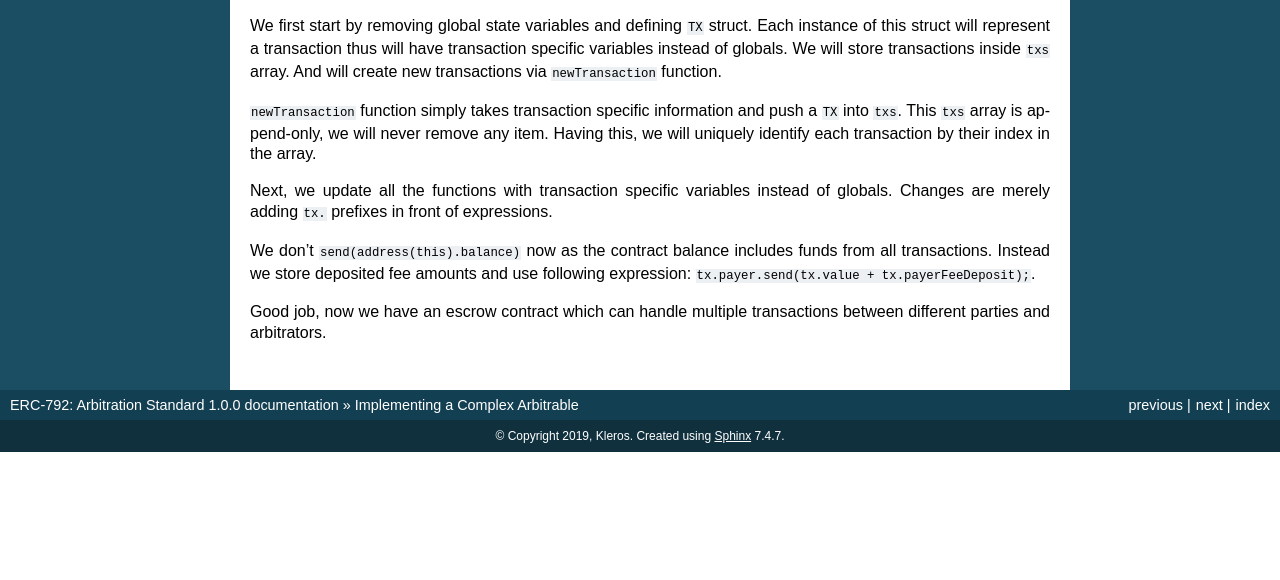
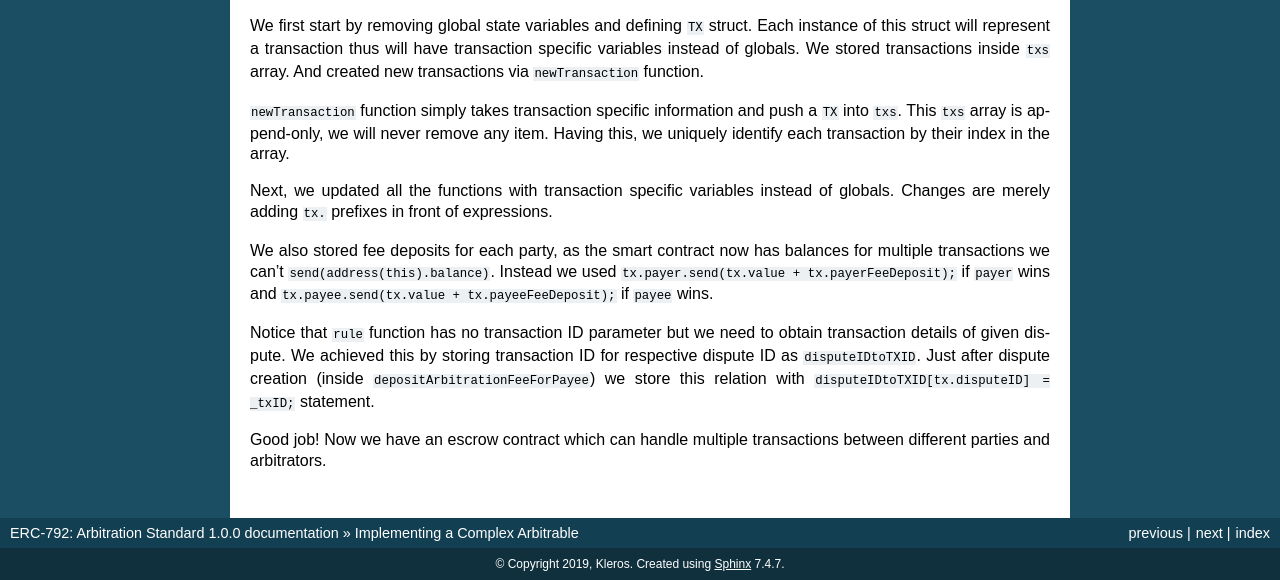
Before and after one commit to kleros/erc-792, a Sphinx documentation site: the page built from docs/implementing-a-complex-arbitrable.rst, in a window 1280 px wide. Shown: the part 570-1150 px from the top of the page. Built offline with Sphinx 7.4.7, drawn with Linux system fonts in a browser that asks for light colours; before the commit the page ends 1022 px from its top, so only the background shows below that.

Commit message:
refactor(docs): wording, highlighting and content improvements

```diff
--- a/docs/a-simple-dapp.rst
+++ b/docs/a-simple-dapp.rst
@@ -43,7 +43,7 @@ Setting Up Web3
 ===============
 
 
-Let's create a new file called ``web3.js`` under ``ethereum`` directory. We will put a helper inside it which will let us access MetaMask for sending transactions and querying the blockchain. For more detail please see `MetaMask documentation <https://metamask.github.io/metamask-docs/API_Reference/Ethereum_Provider>`_ .
+Let's create a new file called ``web3.js`` under ``ethereum`` directory. We will put a helper inside it which will let us access MetaMask for sending transactions and querying the blockchain. For more details please see `MetaMask documentation <https://metamask.github.io/metamask-docs/API_Reference/Ethereum_Provider>`_ .
 
 
 .. literalinclude:: ../src/ethereum/web3.js
@@ -56,7 +56,7 @@ Preparing Helper Functions For SimpleEscrowWithERC1497 And Arbitrator Contracts
 
 We need to call functions of ``SimpleEscrowWithERC1497`` and the arbitrator (for ``arbitrationCost``, to be able to send correct amount when creating a dispute), so we need helpers for them.
 
-We will import build artifacts of ``SimpleEscrowWithERC1497`` and ``Arbitrator`` contracts to use their abis (`application binary interface <https://ethereum.stackexchange.com/questions/234/what-is-an-abi-and-why-is-it-needed-to-interact-with-contracts>`_).
+We will import build artifacts of ``SimpleEscrowWithERC1497`` and ``Arbitrator`` contracts to use their ABIs (`application binary interface <https://ethereum.stackexchange.com/questions/234/what-is-an-abi-and-why-is-it-needed-to-interact-with-contracts>`_).
 So we copy those under ``ethereum`` directory and create two helper files (``arbitrator.js`` and ``simple-escrow-with-erc1497.js``) using each of them.
 
 
--- a/docs/implementing-a-complex-arbitrable.rst
+++ b/docs/implementing-a-complex-arbitrable.rst
@@ -24,13 +24,15 @@ Let's separate contract deployment and transaction creation:
 
 
 We first start by removing global state variables and defining ``TX`` struct. Each instance of this struct will represent a transaction thus will have transaction specific variables instead of globals.
-We will store transactions inside ``txs`` array. And will create new transactions via ``newTransaction`` function.
+We stored transactions inside ``txs`` array. And created new transactions via ``newTransaction`` function.
 
 ``newTransaction`` function simply takes transaction specific information and push a ``TX`` into ``txs``. This ``txs`` array is append-only, we will never remove any item.
-Having this, we will uniquely identify each transaction by their index in the array.
+Having this, we uniquely identify each transaction by their index in the array.
 
-Next, we update all the functions with transaction specific variables instead of globals. Changes are merely adding ``tx.`` prefixes in front of expressions.
+Next, we updated all the functions with transaction specific variables instead of globals. Changes are merely adding ``tx.`` prefixes in front of expressions.
 
-We don't ``send(address(this).balance)`` now as the contract balance includes funds from all transactions. Instead we store deposited fee amounts and use following expression: ``tx.payer.send(tx.value + tx.payerFeeDeposit);``.
+We also stored fee deposits for each party, as the smart contract now has balances for multiple transactions we can't ``send(address(this).balance)``. Instead we used ``tx.payer.send(tx.value + tx.payerFeeDeposit);`` if ``payer`` wins and ``tx.payee.send(tx.value + tx.payeeFeeDeposit);`` if ``payee`` wins.
 
-Good job, now we have an escrow contract which can handle multiple transactions between different parties and arbitrators.
+Notice that ``rule`` function has no transaction ID parameter but we need to obtain transaction details of given dispute. We achieved this by storing transaction ID for respective dispute ID as ``disputeIDtoTXID``. Just after dispute creation (inside ``depositArbitrationFeeForPayee``) we store this relation with ``disputeIDtoTXID[tx.disputeID] = _txID;`` statement.
+
+Good job! Now we have an escrow contract which can handle multiple transactions between different parties and arbitrators.
--- a/docs/implementing-an-arbitrable.rst
+++ b/docs/implementing-an-arbitrable.rst
@@ -12,7 +12,7 @@ Let's start:
 
 .. literalinclude:: ../contracts/examples/SimpleEscrow.sol
     :language: javascript
-    :lines: 1-15,23-30
+    :lines: 1-14,24-30
 
 
 ``payer`` deploys the contract depositing the payment amount and specifying ``payee`` address, ``arbitrator`` that is authorized to rule and ``agreement`` string. Notice that ``payer = msg.sender``.
@@ -42,7 +42,7 @@ Moving forward to second scenario:
 
 .. literalinclude:: ../contracts/examples/SimpleEscrow.sol
     :language: javascript
-    :emphasize-lines: 20,22,42-82
+    :emphasize-lines: 20,22,23,42-
 
 
 ``reclaimFunds`` function lets ``payer`` to reclaim their funds. After ``payer`` calls this function for the first time the window (``arbitrationFeeDepositPeriod``) for ``payee`` to deposit arbitration fee starts.
--- a/docs/implementing-an-arbitrator.rst
+++ b/docs/implementing-an-arbitrator.rst
@@ -28,7 +28,7 @@ Next, we need a data structure to keep track of disputes:
 
 
 Each dispute belongs to an ``Arbitrable`` contract, so we have ``arbitrated`` field for it.
-Each dispute has a number of ruling options: For example, Party A wins (represented by ``ruling = 0``) and Party B (represented by ``ruling = 1``) wins.
+Each dispute has a number of ruling options: For example, Party A wins (represented by ``ruling = 1``) and Party B wins (represented by ``ruling = 2``).
 Each dispute will have a ruling, we will store it inside ``ruling`` field.
 Finally, each dispute will have a status, and we store it inside ``status`` field.
 
```
Also changed, not shown: docs/implementing-a-complex-arbitrator.rst (+7 -7 lines).
